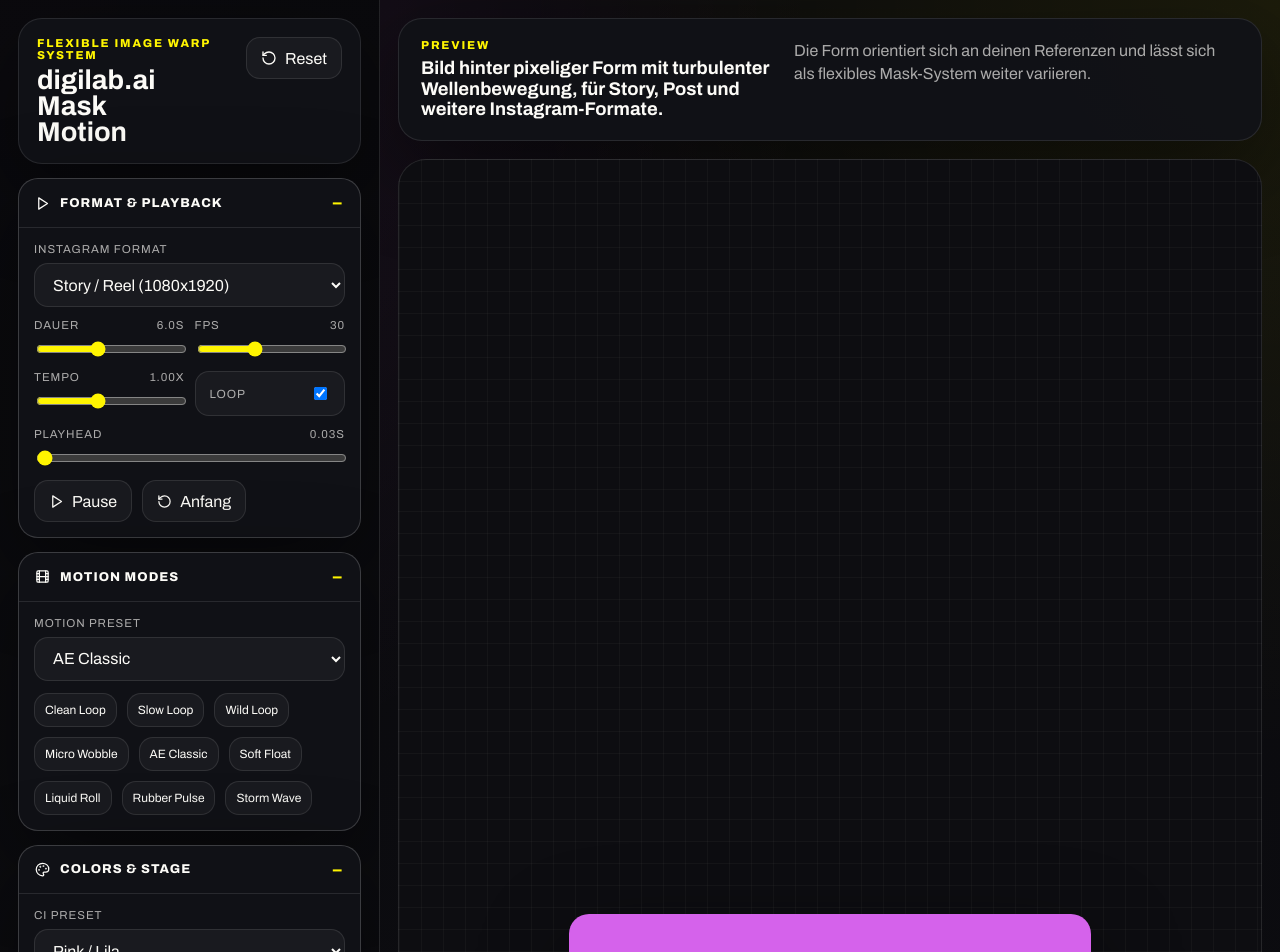
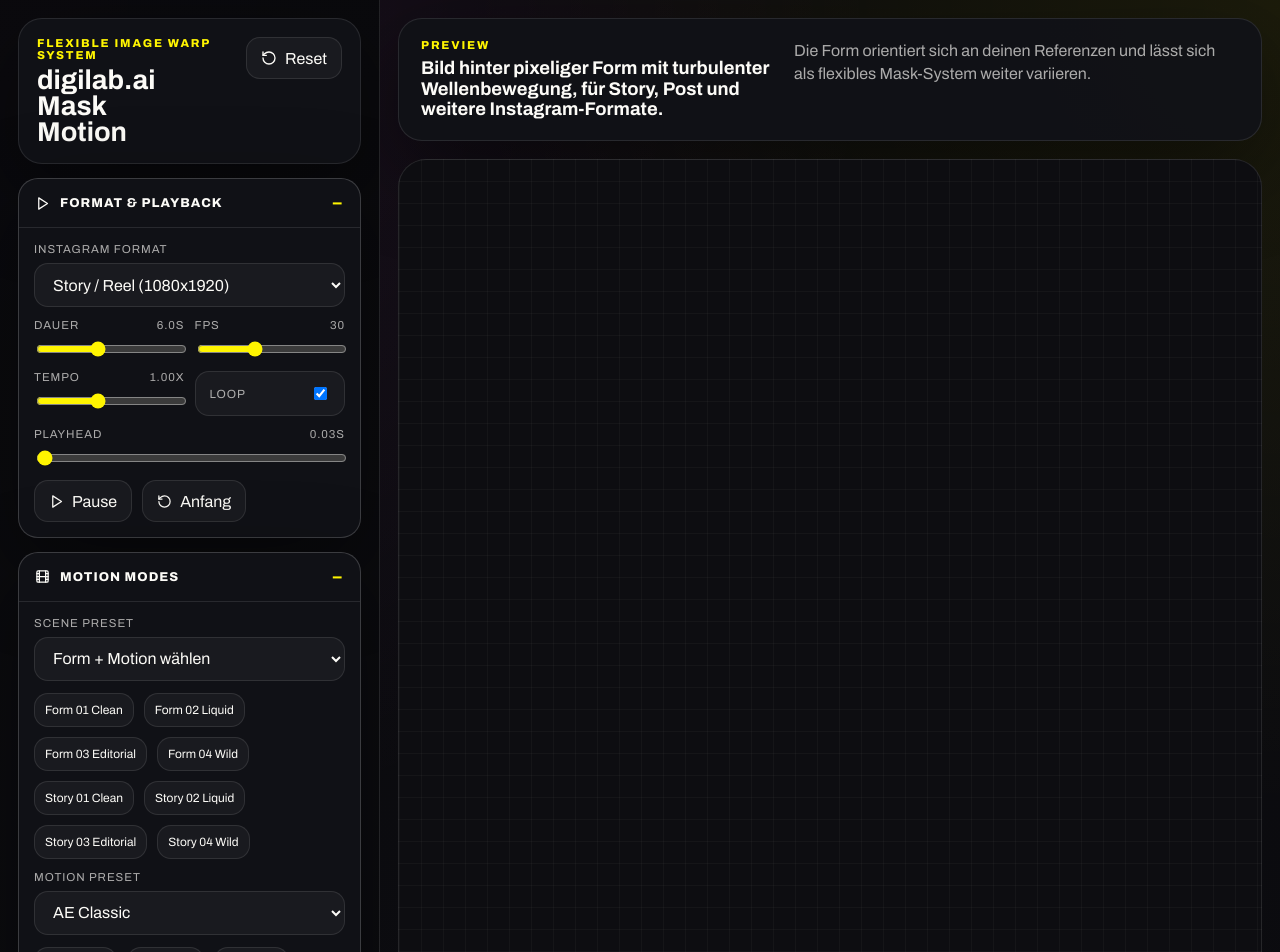
Before and after one commit to maicoding/digilab-mask-motion-studio, a React (Vite) app: page / in a window 1280 px wide. Shown: the top 952 px of the page. Built offline with nearby package versions, Linux system fonts and the light colour scheme.

Commit message:
Add form motion combo presets

```diff
--- a/src/App.jsx
+++ b/src/App.jsx
@@ -13,6 +13,7 @@ import {
 import {
   CANVAS_PRESETS,
   COLOR_PRESETS,
+  FORM_MOTION_PRESETS,
   LOGO_PRESETS,
   MASK_PRESETS,
   MOTION_PRESETS,
@@ -223,6 +224,39 @@ const App = () => {
     }));
   };
 
+  const applyFormMotionPreset = (presetId) => {
+    const combo = FORM_MOTION_PRESETS.find((item) => item.id === presetId);
+    if (!combo) {
+      return;
+    }
+    const maskPreset = MASK_PRESETS.find((item) => item.id === combo.maskPresetId);
+    const motionPreset = MOTION_PRESETS.find((item) => item.id === combo.motionPresetId);
+    if (!maskPreset || !motionPreset) {
+      return;
+    }
+    setScene((current) => ({
+      ...current,
+      presetId: maskPreset.format ?? current.presetId,
+      motionPresetId: motionPreset.id,
+      mask: {
+        ...current.mask,
+        ...maskPreset,
+        ...motionPreset.mask,
+        presetId: maskPreset.id,
+      },
+      imageMotion: {
+        ...current.imageMotion,
+        ...motionPreset.imageMotion,
+      },
+      stage: {
+        ...current.stage,
+        width: maskPreset.width,
+        height: maskPreset.height,
+        y: maskPreset.stageY ?? current.stage.y,
+      },
+    }));
+  };
+
   const handleImageUpload = (event) => {
     const file = event.target.files?.[0];
     if (!file) {
@@ -418,6 +452,23 @@ const App = () => {
         </Section>
 
         <Section title="Motion Modes" icon={Film}>
+          <SelectField
+            label="Scene Preset"
+            value=""
+            options={[{ value: '', label: 'Form + Motion wählen' }, ...FORM_MOTION_PRESETS.map((item) => ({ value: item.id, label: item.label }))]}
+            onChange={(value) => {
+              if (value) {
+                applyFormMotionPreset(value);
+              }
+            }}
+          />
+          <div className="button-row">
+            {FORM_MOTION_PRESETS.map((item) => (
+              <button key={item.id} type="button" className="ghost-button small-chip" onClick={() => applyFormMotionPreset(item.id)}>
+                {item.label}
+              </button>
+            ))}
+          </div>
           <SelectField
             label="Motion Preset"
             value={scene.motionPresetId}
--- a/src/presets.js
+++ b/src/presets.js
@@ -283,6 +283,17 @@ export const MASK_PRESETS = [
   },
 ];
 
+export const FORM_MOTION_PRESETS = [
+  { id: 'form01-clean', label: 'Form 01 Clean', maskPresetId: 'post-form-01', motionPresetId: 'clean-loop' },
+  { id: 'form02-liquid', label: 'Form 02 Liquid', maskPresetId: 'post-form-02', motionPresetId: 'liquid-roll' },
+  { id: 'form03-editorial', label: 'Form 03 Editorial', maskPresetId: 'post-form-03', motionPresetId: 'micro-wobble' },
+  { id: 'form04-wild', label: 'Form 04 Wild', maskPresetId: 'post-form-04', motionPresetId: 'wild-loop' },
+  { id: 'story01-clean', label: 'Story 01 Clean', maskPresetId: 'story-form-01', motionPresetId: 'clean-loop' },
+  { id: 'story02-liquid', label: 'Story 02 Liquid', maskPresetId: 'story-form-02', motionPresetId: 'liquid-roll' },
+  { id: 'story03-editorial', label: 'Story 03 Editorial', maskPresetId: 'story-form-03', motionPresetId: 'slow-loop' },
+  { id: 'story04-wild', label: 'Story 04 Wild', maskPresetId: 'story-form-04', motionPresetId: 'wild-loop' },
+];
+
 export const createInitialScene = () => ({
   presetId: 'story',
   colorPresetId: 'pink-lila',
```
